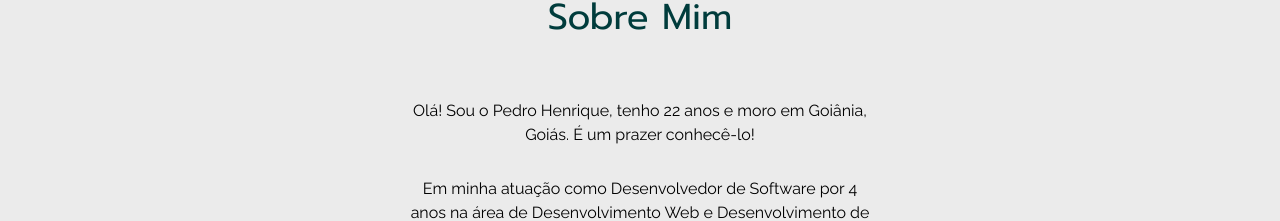
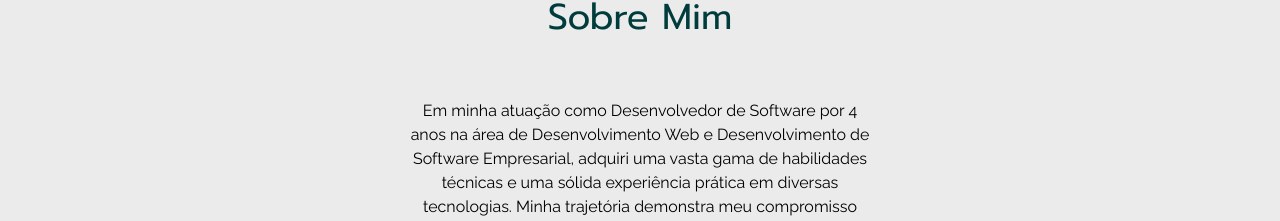
Before and after one commit to hpedrobs/portfolio-frontend, a React (Vite) app: page / in a window 1280 px wide. Shown: the part 696-917 px from the top of the page. Built offline with nearby package versions, Linux system fonts and the light colour scheme; no server answers.

Commit message:
Retirar apresentação duplicada

```diff
--- a/src/components/About.tsx
+++ b/src/components/About.tsx
@@ -8,10 +8,6 @@ function About() {
                 <h2 className="h2">Sobre Mim</h2>
 
                 <div className="content">
-                    <p>
-                        Olá! Sou o Pedro Henrique, tenho 22 anos e moro em Goiânia, Goiás.
-                        É um prazer conhecê-lo!
-                    </p>
                     <p>
                         Em minha atuação como Desenvolvedor de Software por 4 anos na área
                         de Desenvolvimento Web e Desenvolvimento de Software Empresarial,
```
